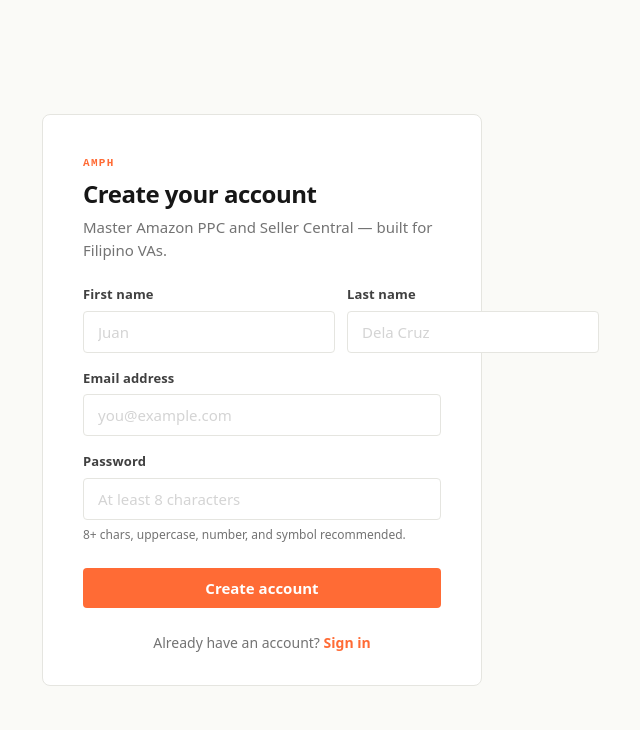
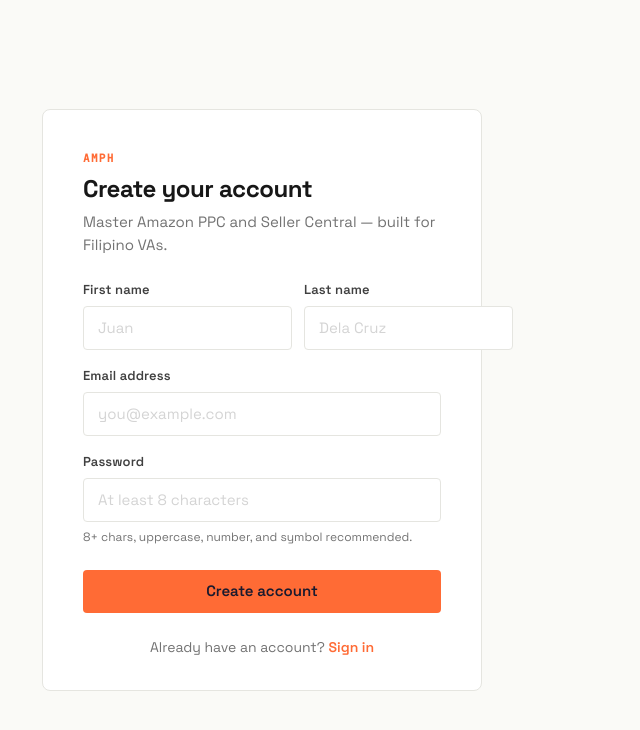
Before and after one commit to projectamazonph/amph-v2-greenfield, a Next.js app: page /signup in a window 1280 px wide. Shown: the top 730 px of the page, without its empty margins (378-1018 px from the left). Built offline with nearby package versions, Linux system fonts and the light colour scheme; no server answers; what @react-pdf/renderer, async_hooks, module would draw is missing.

Commit message:
feat(ui): design tokens + font loading (STORY-046-prep-1)
Squash-merged from story/046-prep-1-design-tokens. Tokens and font loading only; no behavior change.

```diff
--- a/src/app/globals.css
+++ b/src/app/globals.css
@@ -1,38 +1,193 @@
+/* =========================================================================
+   Design tokens — Field Manual system
+   Source: docs/ui-specs/DESIGN-SPEC.md §1–§4
+   STORY-046-prep-1
+
+   All UI components must consume these tokens via var(--token-name).
+   Never hardcode hex values in component CSS.
+   ========================================================================= */
+
 :root {
+  /* ── Surfaces ────────────────────────────────────────────── */
   --surface-0: #FAFAF7;
-  --surface-1: #F4F3EE;
+  --surface-1: #FFFFFF; /* cards, panels, elevated content (was #F4F3EE — bug fix) */
+  --surface-2: #F4F3EE;
+  --surface-3: #1A1A1A;
+
+  /* ── Ink (text) ──────────────────────────────────────────── */
   --ink-900: #171717;
   --ink-700: #404040;
   --ink-500: #737373;
   --ink-300: #D4D4D4;
+  --ink-inverse: #FAFAF7;
+
+  /* ── Border ──────────────────────────────────────────────── */
   --border: #E5E5E0;
+  --border-strong: #A3A3A3;
+
+  /* ── Brand ───────────────────────────────────────────────── */
   --accent: #FF6B35;
-  --accent-hover: #E55A28;
+  --accent-hover: #E55A2B;
   --accent-soft: #FFE5D9;
+  --accent-ink: #1A1A2E; /* 6.0:1 contrast on --accent; use as primary button text */
+
+  /* ── Semantic ────────────────────────────────────────────── */
   --success: #0E7C3A;
-  --danger: #DC2626;
-  --danger-soft: #FEF2F2;
+  --success-soft: #DCFCE7;
+  --warning: #B45309;
+  --warning-soft: #FEF3C7;
+  --danger: #B91C1C;
+  --danger-soft: #FEE2E2;
+  --info: #1E40AF;
+  --info-soft: #DBEAFE;
 
-  --font-sans: 'Space Grotesk', system-ui, -apple-system, sans-serif;
-  --font-mono: 'JetBrains Mono', 'Fira Code', monospace;
+  /* ── Typography ──────────────────────────────────────────── */
+  /* next/font provides --font-display (Space Grotesk) and --font-mono
+     (JetBrains Mono) on the <html> element. --font-body aliases
+     --font-display; --font-sans is a back-compat alias for older
+     utility classes that pre-date the display/body split. */
+  --font-body: var(--font-display);
+  --font-sans: var(--font-body);
 
-  --radius: 4px;
-  --transition: 150ms ease;
+  --text-xs: 0.75rem;
+  --text-sm: 0.875rem;
+  --text-base: 1rem;
+  --text-lg: 1.125rem;
+  --text-xl: 1.375rem;
+  --text-2xl: 1.75rem;
+  --text-3xl: 2.25rem;
+  --text-4xl: 3rem;
+
+  --leading-tight: 1.15;
+  --leading-snug: 1.35;
+  --leading-normal: 1.5;
+  --leading-loose: 1.7;
+
+  /* ── Spacing (4px base) ──────────────────────────────────── */
+  --space-1: 4px;
+  --space-2: 8px;
+  --space-3: 12px;
+  --space-4: 16px;
+  --space-5: 20px;
+  --space-6: 24px;
+  --space-8: 32px;
+  --space-10: 40px;
+  --space-12: 48px;
+  --space-16: 64px;
+  --space-20: 80px;
+
+  /* ── Radius ──────────────────────────────────────────────── */
+  --radius-sm: 4px;
+  --radius-md: 6px;
+  --radius-lg: 10px;
+  --radius-full: 9999px;
+  --radius: var(--radius-sm); /* back-compat for older utility classes */
+
+  /* ── Shadow ──────────────────────────────────────────────── */
+  --shadow-sm: 0 1px 2px rgba(0, 0, 0, 0.04), 0 1px 1px rgba(0, 0, 0, 0.02);
+  --shadow-md: 0 2px 4px rgba(0, 0, 0, 0.04), 0 4px 8px rgba(0, 0, 0, 0.04);
+  --shadow-lg: 0 4px 8px rgba(0, 0, 0, 0.04), 0 12px 24px rgba(0, 0, 0, 0.06);
+
+  /* ── Motion ──────────────────────────────────────────────── */
+  --duration-fast: 120ms;
+  --duration-base: 220ms;
+  --duration-slow: 400ms;
+  --ease-out: cubic-bezier(0.16, 1, 0.3, 1);
+  --ease-in: cubic-bezier(0.7, 0, 0.84, 0);
+  --ease-in-out: cubic-bezier(0.65, 0, 0.35, 1);
+  --transition: var(--duration-fast) var(--ease-out); /* back-compat */
+
+  /* ── Z-index scale ───────────────────────────────────────── */
+  --z-dropdown: 100;
+  --z-sticky: 200;
+  --z-modal-backdrop: 300;
+  --z-modal: 400;
+  --z-toast: 500;
+  --z-tooltip: 600;
+
+  /* ── Container widths ────────────────────────────────────── */
+  --max-content: 1200px;
+  --max-reading: 720px;
+  --max-form: 640px;
+  --side-pad: clamp(16px, 4vw, 48px);
+
+  /* ── Breakpoints (documentation only — not used in @media
+        via CSS vars; @media is the only way to use these) ── */
+  /* --bp-sm: 640px; --bp-md: 768px; --bp-lg: 1024px; --bp-xl: 1280px; --bp-2xl: 1536px; */
 }
 
-*, *::before, *::after {
+/* =========================================================================
+   Dark mode — placeholder until the dark-mode-toggle story lands.
+   The selector exists so the token system is dark-mode-ready.
+   ========================================================================= */
+
+[data-theme="dark"] {
+  --surface-0: #1A1A1A;
+  --surface-1: #2A2A2A;
+  --surface-2: #1F1F1F;
+  --ink-900: #FAFAF7;
+  --ink-700: #D4D4D4;
+  --ink-500: #A3A3A3;
+  --border: #404040;
+  --accent-ink: #FAFAF7;
+}
+
+/* =========================================================================
+   Base reset
+   ========================================================================= */
+
+*,
+*::before,
+*::after {
   box-sizing: border-box;
   margin: 0;
   padding: 0;
 }
 
-html, body {
-  font-family: var(--font-sans);
+html,
+body {
+  font-family: var(--font-body);
   background: var(--surface-0);
   color: var(--ink-900);
-  line-height: 1.5;
+  line-height: var(--leading-normal);
   -webkit-font-smoothing: antialiased;
 }
+
+a {
+  color: inherit;
+  text-decoration: none;
+}
+
+button,
+input,
+select,
+textarea {
+  font: inherit;
+  color: inherit;
+}
+
+img,
+svg,
+video {
+  display: block;
+  max-width: 100%;
+  height: auto;
+}
+
+@media (prefers-reduced-motion: reduce) {
+  *,
+  *::before,
+  *::after {
+    transition-duration: 0ms !important;
+    animation-duration: 0ms !important;
+  }
+}
+
+/* =========================================================================
+   Legacy utility classes — preserved for back-compat with the existing
+   pages (signup, etc.) that pre-date the CSS Modules migration.
+   TODO: migrate to src/components/ui/ in STORY-046-prep-3.
+   ========================================================================= */
 
 /* ── Form base ─────────────────────────────────────────────── */
 
@@ -53,11 +208,13 @@ html, body {
   padding: 10px 14px;
   border: 1.5px solid var(--border);
   border-radius: var(--radius);
-  font-family: var(--font-sans);
+  font-family: var(--font-body);
   font-size: 15px;
   color: var(--ink-900);
-  background: white;
-  transition: border-color var(--transition), box-shadow var(--transition);
+  background: var(--surface-1);
+  transition:
+    border-color var(--transition),
+    box-shadow var(--transition);
   outline: none;
 }
 
@@ -87,11 +244,14 @@ html, body {
   gap: 8px;
   padding: 10px 20px;
   border-radius: var(--radius);
-  font-family: var(--font-sans);
+  font-family: var(--font-body);
   font-size: 15px;
   font-weight: 600;
   cursor: pointer;
-  transition: background var(--transition), transform 80ms ease, box-shadow var(--transition);
+  transition:
+    background var(--transition),
+    transform 80ms ease,
+    box-shadow var(--transition);
   border: none;
   outline: none;
 }
@@ -102,7 +262,9 @@ html, body {
 
 .btn-primary {
   background: var(--accent);
-  color: white;
+  /* Per spec §1 "Color rule": primary button text must be --accent-ink
+     (6.0:1 contrast) not white (2.83:1, fails AA). */
+  color: var(--accent-ink);
 }
 
 .btn-primary:hover {
@@ -122,7 +284,7 @@ html, body {
 }
 
 .btn-ghost:hover {
-  background: var(--surface-1);
+  background: var(--surface-2);
 }
 
 /* ── Alert ─────────────────────────────────────────────────── */
@@ -141,7 +303,7 @@ html, body {
 }
 
 .alert-success {
-  background: #ECFDF5;
+  background: var(--success-soft);
   color: var(--success);
   border-color: #A7F3D0;
 }
--- a/src/app/layout.tsx
+++ b/src/app/layout.tsx
@@ -1,5 +1,20 @@
 import type { Metadata } from "next";
+import { Space_Grotesk, JetBrains_Mono } from "next/font/google";
 import "./globals.css";
+
+const spaceGrotesk = Space_Grotesk({
+  subsets: ["latin"],
+  weight: ["400", "500", "600", "700"],
+  variable: "--font-display",
+  display: "swap",
+});
+
+const jetbrainsMono = JetBrains_Mono({
+  subsets: ["latin"],
+  weight: ["400", "500"],
+  variable: "--font-mono",
+  display: "swap",
+});
 
 export const metadata: Metadata = {
   title: "Project Amazon PH Academy v2",
@@ -12,7 +27,10 @@ export default function RootLayout({
   children: React.ReactNode;
 }) {
   return (
-    <html lang="en">
+    <html
+      lang="en"
+      className={`${spaceGrotesk.variable} ${jetbrainsMono.variable}`}
+    >
       <body>{children}</body>
     </html>
   );
```
Also changed, not shown: 1 other file (tests, documents, lock files or other folders).
